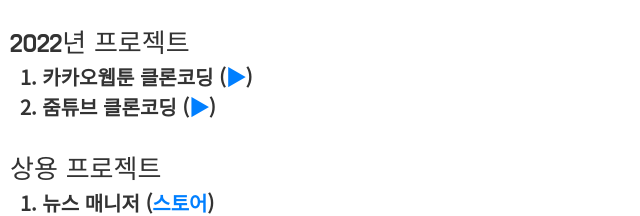
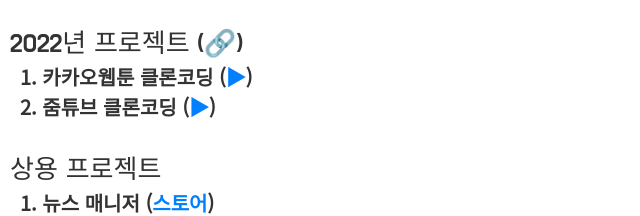
Before and after one commit to JoonDong2/intro_joondong, a website: page index.html in a window 1280 px wide. Shown: the part 428-644 px from the top of the page, 0-640 px from the left. Drawn offline with nearby package versions, Linux system fonts and the light colour scheme.

Commit message:
rn_playground repository 추가

```diff
--- a/index.html
+++ b/index.html
@@ -33,7 +33,7 @@
         <li class="lv-1"><w>프레임워크:</w> 리액트, 리액트 네이티브, NextJS</li>
     </ul>
 
-    <p class="title">2022년 프로젝트</p>
+    <p class="title">2022년 프로젝트 (<a href="https://github.com/JoonDong2/rn_playground" target="_blank">🔗</a>)</p>
     <p class="sub-title">1. 카카오웹툰 클론코딩 (<a class="js-video-button" data-video-id="OMQfVYYlaNE">▶</a>)</p>
     <p class="sub-title padding-bottom-30">2. 줌튜브 클론코딩 (<a class="js-video-button" data-video-id="LjRjKVM5KkE">▶</a>)</p>
 
```
